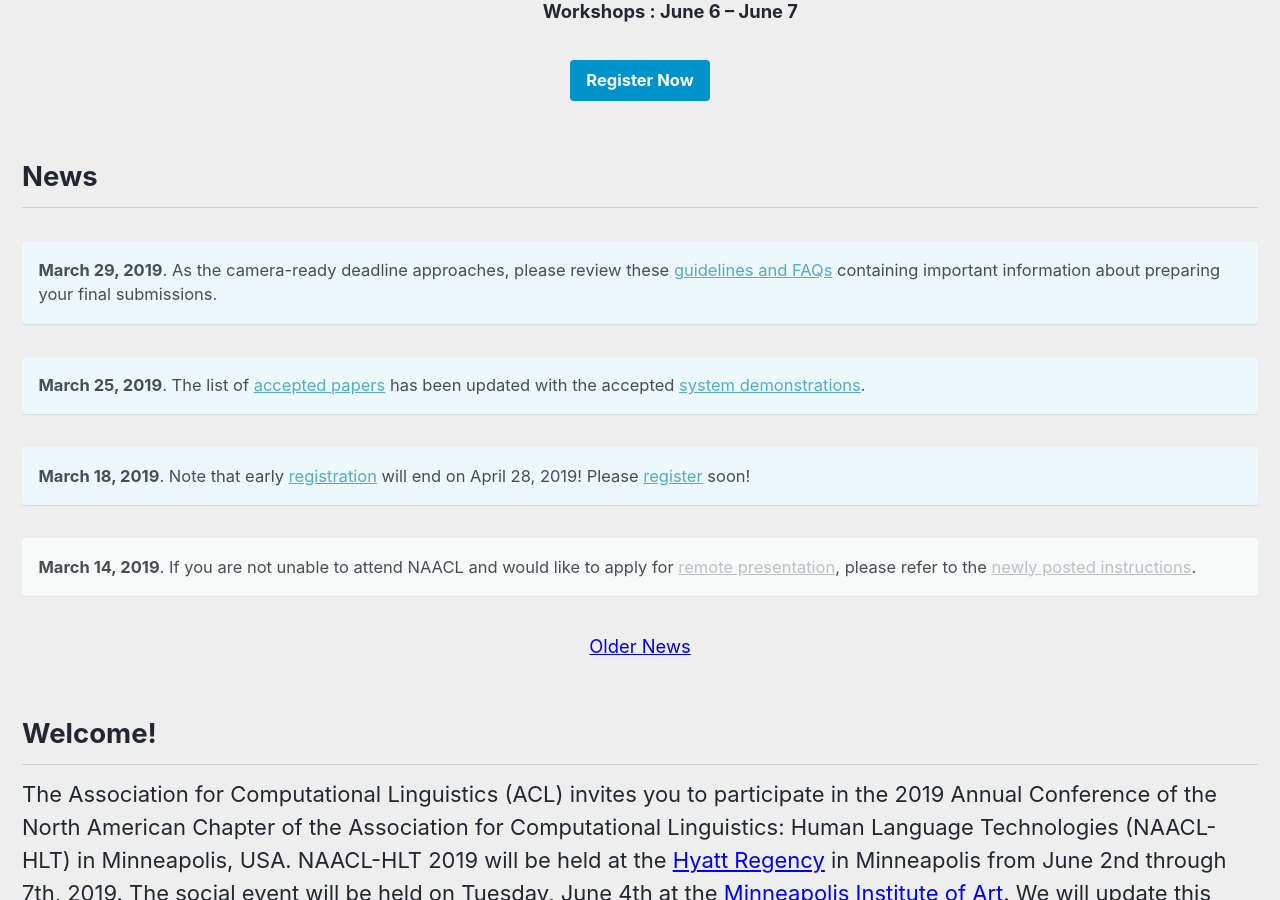
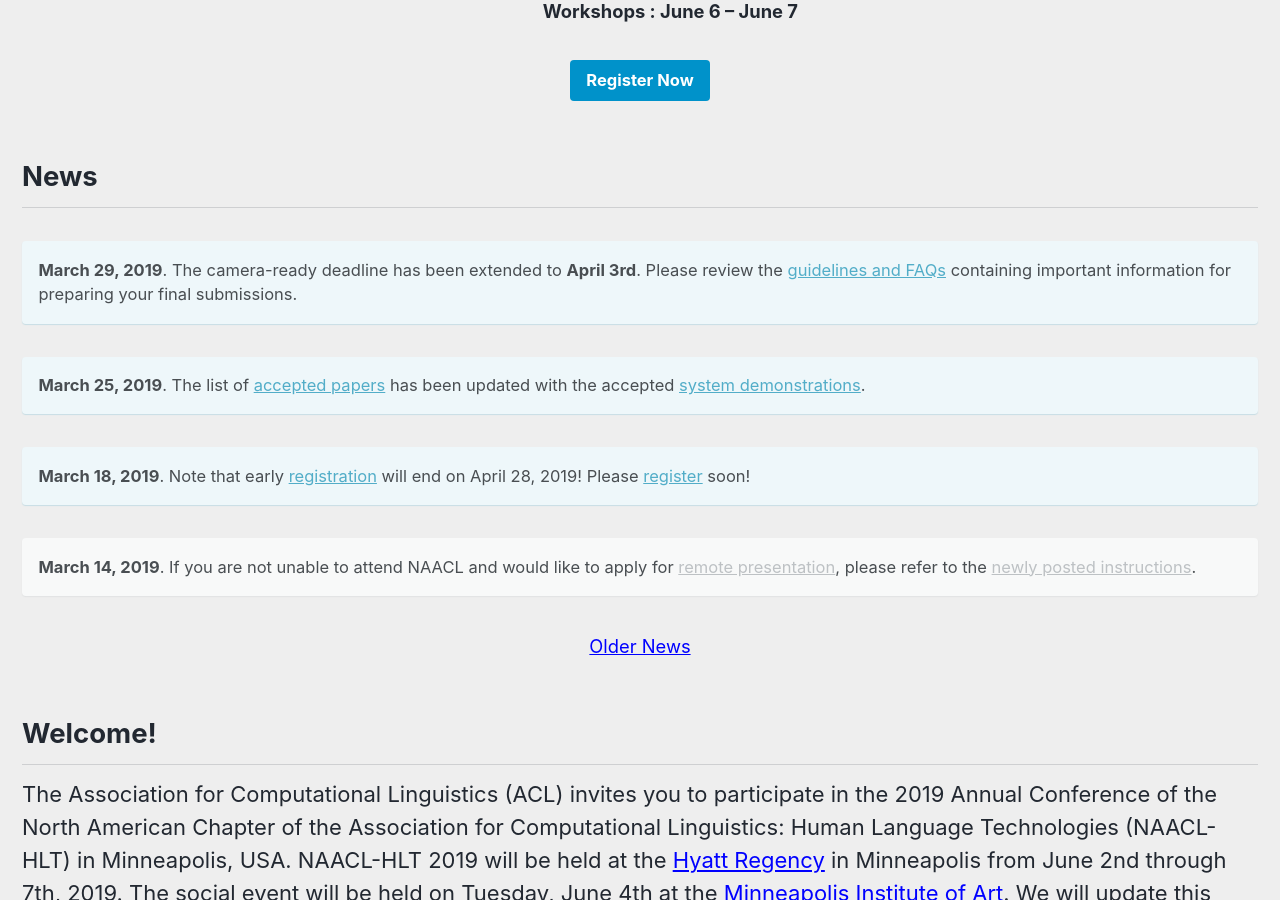
Before and after one commit to naacl-org/naacl-2021-website, a Jekyll site: the page built from _pages/home.md, in a window 1280 px wide and 900 px high, scrolled down 616 px. Built offline with Jekyll 4.4.1, drawn with Linux system fonts in a browser that asks for light colours; nearby versions of some CDN libraries.

Commit message:
Update news item with deadline extension.

```diff
--- a/_pages/home.md
+++ b/_pages/home.md
@@ -18,7 +18,7 @@ excerpt: "June 2&ndash;7, 2019<br/>Minneapolis, USA"
 
 <h2>News</h2>
 
-**March 29, 2019**. As the camera-ready deadline approaches, please review these [guidelines and FAQs](https://github.com/acl-org/acl-pub/blob/gh-pages/camera-ready-faq.md) containing important information about preparing your final submissions.
+**March 29, 2019**. The camera-ready deadline has been extended to **April 3rd**. Please review the [guidelines and FAQs](https://github.com/acl-org/acl-pub/blob/gh-pages/camera-ready-faq.md) containing important information for preparing your final submissions.
 {: .notice--info}
 
 **March 25, 2019**. The list of [accepted papers](/program/accepted) has been updated with the accepted [system demonstrations](/program/accepted#system-demonstrations).
```
